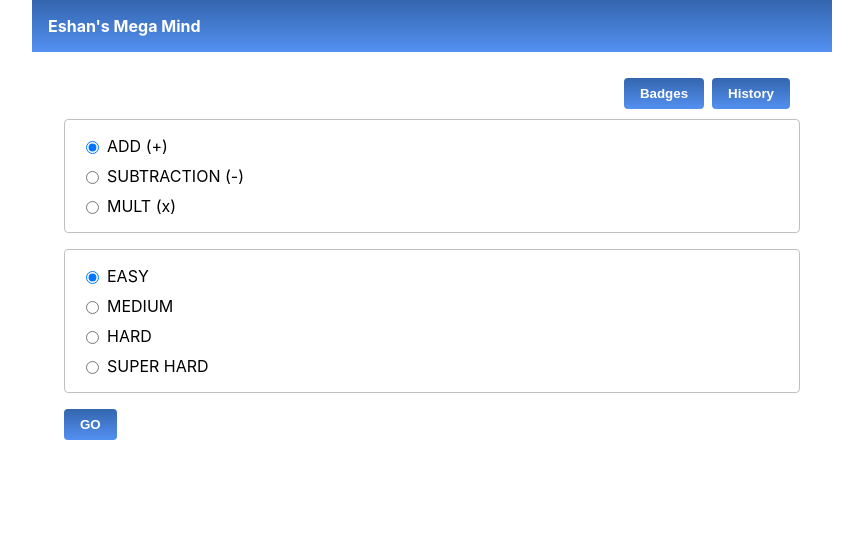
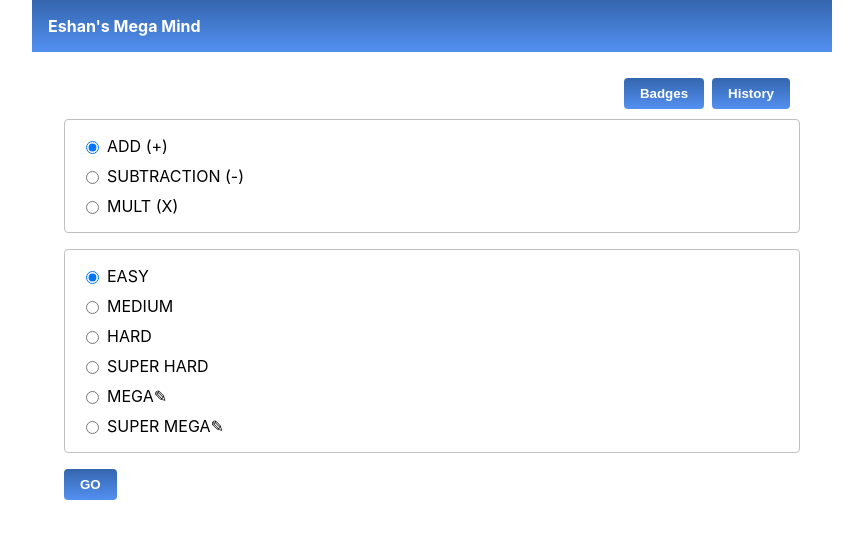
Before and after one commit to anoopsivasankaran/brain-app, a React (Create React App) app: page / in a window 1280 px wide. Shown: the top 538 px of the page, without its empty margins (208-1071 px from the left). Built offline with nearby package versions, Linux system fonts and the light colour scheme; the HTML template or start-up script is replaced by a standard one.

Commit message:
build and more

```diff
--- a/src/Game.js
+++ b/src/Game.js
@@ -4,7 +4,7 @@ import {
     useSearchParams
   } from "react-router-dom";
 import FinalResults from "./FinalResults";
-import { getTimeForDifficulty } from "./utils";
+import { getLevel, getTimeForDifficulty } from "./utils";
 
 const NUM_OF_QUES = 10;
 
@@ -15,12 +15,19 @@ function getRandomInt(min, max) {
     return Math.floor(Math.random() * (max - min + 1)) + min;
 }
 
-function generateQuestion(type) {
+function generateQuestion(type, diff) {
     let oper1, oper2, operator;
+    const level = getLevel(diff);
     switch (type) {
         case 'add':
-            oper1 = getRandomInt(3, 9);
-            oper2 = getRandomInt(5, 9);
+            if(level === 2) {
+                oper1 = getRandomInt(1000, 10000);
+                oper2 = getRandomInt(1000, 10000);
+            } else {
+                oper1 = getRandomInt(3, 9);
+                oper2 = getRandomInt(5, 9);
+            }
+
             operator = '+';
             return {
                 oper1,
@@ -29,8 +36,15 @@ function generateQuestion(type) {
                 exptedResult: oper1 + oper2
             }
         case 'sub':
-            const val1 = getRandomInt(6, 19);
-            const val2 = getRandomInt(2, 9);
+            let val1, val2;
+            if(level === 2) {
+                val1 = getRandomInt(1000, 10000);
+                val2 = getRandomInt(1000, 10000);
+            } else {
+                val1 = getRandomInt(6, 19);
+                val2 = getRandomInt(2, 9);
+            }
+
             oper1 = Math.max(val1, val2);
             oper2 = Math.min(val1, val2);
             operator = '-';
@@ -42,8 +56,14 @@ function generateQuestion(type) {
             }
 
         case 'mult':
-            oper1 = getRandomInt(2, 9);
-            oper2 = getRandomInt(4, 9);
+            if(level === 2) {
+                oper1 = getRandomInt(100, 1000);
+                oper2 = getRandomInt(45, 99);
+            } else {
+                oper1 = getRandomInt(2, 9);
+                oper2 = getRandomInt(4, 9);
+            }
+
             operator = 'X';
             return {
                 oper1,
@@ -52,7 +72,7 @@ function generateQuestion(type) {
                 exptedResult: oper1 * oper2
             }
         default:
-            break;
+            return {};
     }
 }
 
@@ -61,9 +81,9 @@ export default function Game() {
     const [ search ] = useSearchParams();
     const probType = search.get('prob-type');
     const difficulty = search.get('difficulty');
-    const timeoutDiff = getTimeForDifficulty(difficulty);
+    const timeoutDiff = getTimeForDifficulty(difficulty, probType);
     const ref = useRef();
-    const prob = generateQuestion(probType);
+    const prob = generateQuestion(probType, difficulty);
     const [problem, setProblem] = useState(prob);
     const [result, setResult] = useState('');
     const [allResult, setAllResult] = useState([]);
@@ -114,6 +134,8 @@ export default function Game() {
         );
     }
 
+    console.log(timeout);
+
     return (
         <div className="Game">
             <div className="info">
@@ -121,6 +143,7 @@ export default function Game() {
             </div>
             <div className="top">
                 <label>{`${problem.oper1} ${problem.operator} ${problem.oper2}`}</label>
+                <div>
                 <input
                     readOnly={submitted}
                     ref={ref}
@@ -135,6 +158,7 @@ export default function Game() {
                         }
                     }}
                 />
+                </div>
 
             </div>
 
@@ -163,7 +187,7 @@ export default function Game() {
                                 setSubmitted(false);
                                 const r1 = parseInt(result);
                                 setAllResult([...allResult, {...problem, result: r1}])
-                                const prob = generateQuestion(probType);
+                                const prob = generateQuestion(probType, difficulty);
                                 setProblem(prob);
                                 setResult('');
                                 setTimeout(timeoutDiff);
--- a/src/Game.scss
+++ b/src/Game.scss
@@ -14,7 +14,7 @@
         input {
             font-size: 30px;
             padding-left: 10px;
-            width: 70px;
+            width: 100px;
             &:read-only {
                 background: rgb(220, 219, 219);
                 border: none;
--- a/src/Home.js
+++ b/src/Home.js
@@ -1,8 +1,9 @@
-import { useState } from "react";
+import React, { useState } from "react";
 import './Home.scss';
 import {
     Link,
   } from "react-router-dom";
+import { DIFFICULTY_MAP } from "./utils";
 
 
 export default function Home() {
@@ -38,14 +39,22 @@ export default function Home() {
                 <label htmlFor="mult">MULT (x)</label>
             </div>
             <div className="home-grid">
-                <input type="radio" name="difficulty" id="easy" value="easy" checked={difficulty === 'easy'} onChange={onChangeDiff}/>
-                <label htmlFor="easy">EASY</label>
-                <input type="radio" name="difficulty" id="medium" value="medium" checked={difficulty === 'medium'} onChange={onChangeDiff}/>
-                <label htmlFor="medium">MEDIUM</label>
-                <input type="radio" name="difficulty" id="hard" value="hard" checked={difficulty === 'hard'} onChange={onChangeDiff}/>
-                <label htmlFor="hard">HARD</label>
-                <input type="radio" name="difficulty" id="superhard" value="superhard" checked={difficulty === 'superhard'} onChange={onChangeDiff}/>
-                <label htmlFor="superhard">SUPER HARD</label>
+                {
+                    Object.keys(DIFFICULTY_MAP).map((item) => {
+                        console.log('***', item);
+                        return (
+                            <React.Fragment key={item}>
+                                <input type="radio" name="difficulty" id={item} value={item} checked={difficulty === item} onChange={onChangeDiff}/>
+                                <label htmlFor={item}>
+                                    {DIFFICULTY_MAP[item]?.name || item }
+                                    {DIFFICULTY_MAP[item].level === 2 ? '\u270E' : null}
+                                </label>
+                            </React.Fragment>
+                        )
+                    })
+                }
+
+
             </div>
 
             <Link to={`/game?prob-type=${probType}&difficulty=${difficulty}&time=${new Date().getTime()}`}>
--- a/src/Home.scss
+++ b/src/Home.scss
@@ -16,6 +16,7 @@
         border: 1px solid silver;
         border-radius: 4px;
         margin-bottom: 16px;
+        text-transform: uppercase;
     }
     button {
         padding: 8px 16px;
--- a/src/utils.js
+++ b/src/utils.js
@@ -3,7 +3,7 @@ const KEY = 'result';
 
 const DIFFICULTY_MAP = {
     easy: {
-        time: 0
+        time: 0,
     },
     medium: {
         time: 20
@@ -12,9 +12,27 @@ const DIFFICULTY_MAP = {
         time: 10
     },
     superhard: {
-        time: 5
+        time: 5,
+        name: 'Super Hard'
+    },
+    mega :{
+        time: 0,
+        level: 2,
+    },
+    supermega: {
+        time: {
+            add: 30,
+            sub: 60,
+            mult: 120
+        },
+        level: 2,
+        name: 'Super mega'
     }
 };
+
+function getLevel(diff) {
+    return DIFFICULTY_MAP[diff]?.level || 1;
+}
 
 function saveAll(obj) {
     localStorage.setItem(KEY, JSON.stringify(obj));
@@ -43,8 +61,8 @@ function getAllDifficulty() {
     return Object.keys(DIFFICULTY_MAP);
 }
 
-function getTimeForDifficulty(difficulty) {
-    return DIFFICULTY_MAP[difficulty]?.time || 0;
+function getTimeForDifficulty(difficulty, game) {
+    return DIFFICULTY_MAP[difficulty]?.time?.[game] || DIFFICULTY_MAP[difficulty]?.time || 0;
 }
 
 
@@ -52,5 +70,7 @@ export {
     addItem,
     getAll,
     getAllDifficulty,
-    getTimeForDifficulty
+    getTimeForDifficulty,
+    DIFFICULTY_MAP,
+    getLevel
 }
```
Also changed, not shown: 11 other files (tests, documents, lock files or other folders).
